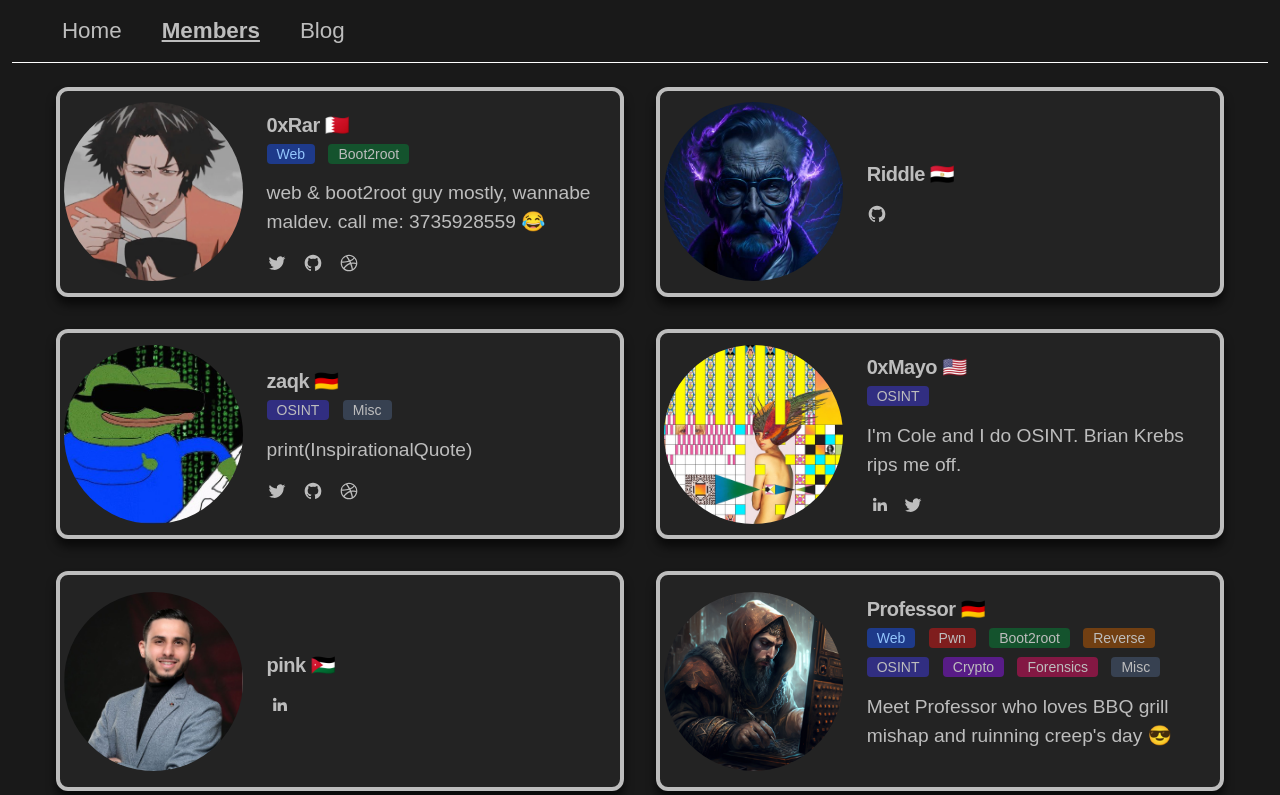
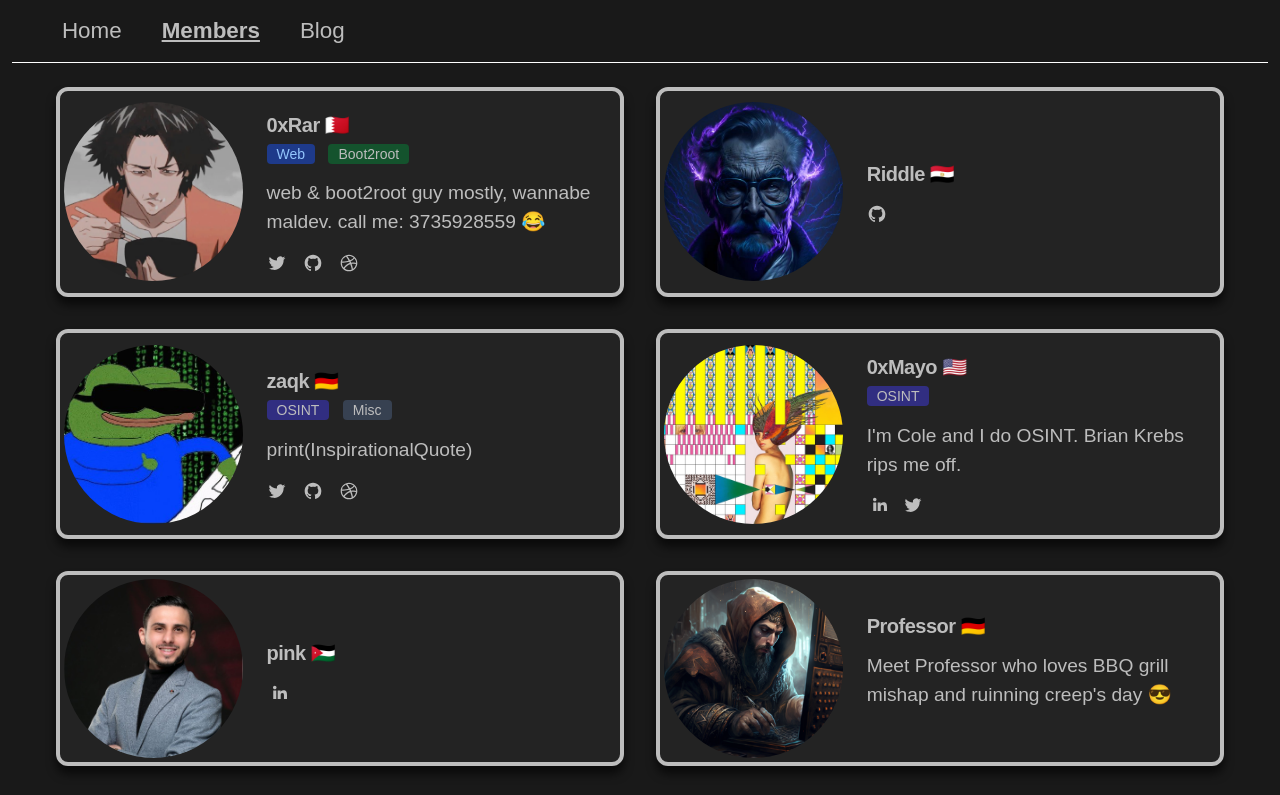
Before and after one commit to izqkk/bER4bb1ts, an Astro site: page /members in a window 1280 px wide. Shown: the top 795 px of the page. Built offline with nearby package versions, Linux system fonts and the light colour scheme; Astro itself is replaced by a stand-in of ours.

```diff
--- a/src/components/Members.astro
+++ b/src/components/Members.astro
@@ -60,19 +60,6 @@
     country:"🇩🇪",
     description:"Meet Professor who loves BBQ grill mishap and ruinning creep's day 😎",
     avatar:"/avatars/professor.png",
-    misc:"true",
-    web:"true",
-    reverse:"true",
-    pwn:"true",
-    crypto:"true",
-    osint:"true",
-    forensics:"true",
-    b2root:"true",
-    linkedin:"",
-    facebook:"",
-    twitter:"",
-    github:"",
-    website:"",
     },
     {
     name: "",
```
